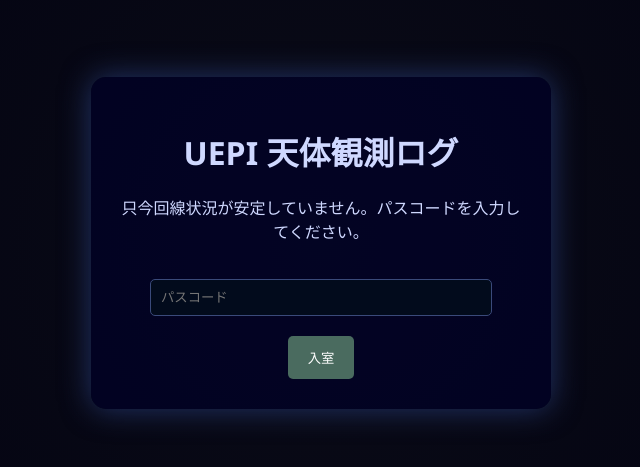
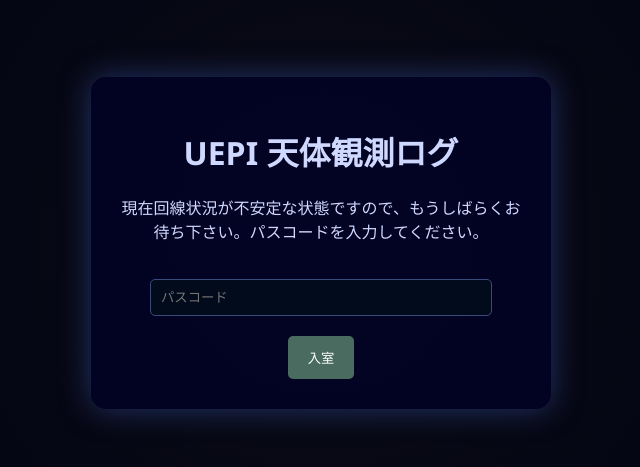
Before and after one commit to YANAGISAWAHIROTO/uepi-observer, a plain HTML site: page index.html in a window 1280 px wide. Shown: the part 157-624 px from the top of the page, without its empty margins (319-959 px from the left). Drawn offline with Linux system fonts and the light colour scheme.

Commit message:
Update title and message in index.html

```diff
--- a/index.html
+++ b/index.html
@@ -3,7 +3,7 @@
 <html lang="ja">
 <head>
 <meta charset="UTF-8">
-<title>UEPI 天体観測ログ</title>
+<title>天体観測サイト</title>
 <meta name="viewport" content="width=device-width, initial-scale=1.0">
 <style>
 body {
@@ -51,7 +51,7 @@ button:hover { background:#6aa080; }
 
 <div class="container">
   <h1>UEPI 天体観測ログ</h1>
-  <p>只今回線状況が安定していません。パスコードを入力してください。</p>
+  <p>現在回線状況が不安定な状態ですので、もうしばらくお待ち下さい。パスコードを入力してください。</p>
 
   <input type="text" id="passcode" placeholder="パスコード">
   <button onclick="checkPass()">入室</button>
```
